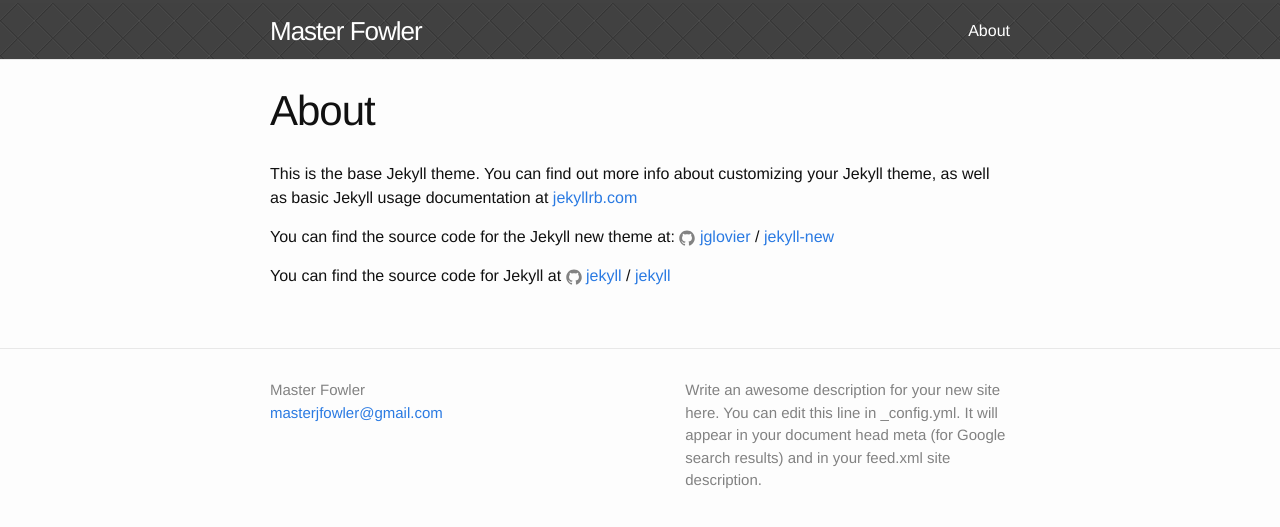
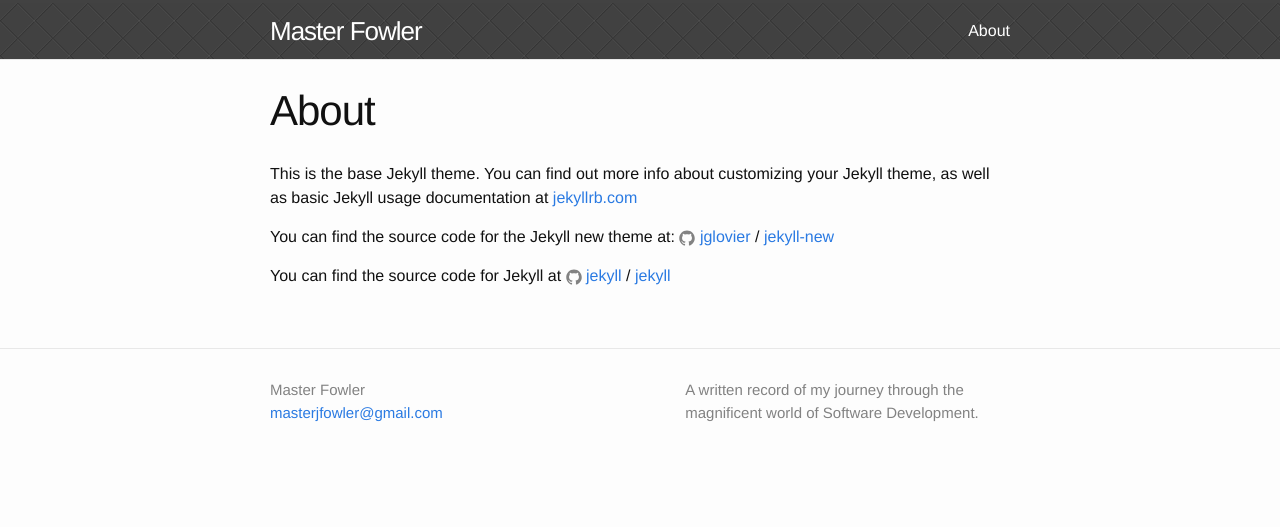
Before and after one commit to masterfowler/masterfowler.github.io, a Jekyll site: the page built from about.md, in a window 1280 px wide. Shown: the top 527 px of the page. Built offline with Jekyll 4.4.1, drawn with Linux system fonts in a browser that asks for light colours.

Commit message:
Removed underline from links. Added site description.

```diff
--- a/_config.yml
+++ b/_config.yml
@@ -9,9 +9,8 @@
 title: Master Fowler
 email: masterjfowler@gmail.com
 description: > # this means to ignore newlines until "baseurl:"
-  Write an awesome description for your new site here. You can edit this
-  line in _config.yml. It will appear in your document head meta (for
-  Google search results) and in your feed.xml site description.
+  A written record of my journey through the magnificent world
+  of Software Development.
 baseurl: "" # the subpath of your site, e.g. /blog
 url: "masterfowler.github.io" # the base hostname & protocol for your site
 #twitter_username: jekyllrb
--- a/_sass/_base.scss
+++ b/_sass/_base.scss
@@ -100,7 +100,7 @@ a {
 
     &:hover {
         color: $text-color;
-        text-decoration: underline;
+        text-decoration: none;
     }
 }
 
--- a/_sass/_layout.scss
+++ b/_sass/_layout.scss
@@ -36,6 +36,7 @@
     .page-link {
         color: #fff;
         line-height: $base-line-height;
+        text-decoration: none;
 
         // Gaps between nav items, but not on the last one
         &:not(:last-child) {
@@ -214,6 +215,11 @@
     }
 }
 
+.post-title a {
+	text-decoration: none;
+}
+
+
 .post-content {
     margin-bottom: $spacing-unit;
 
```
Also changed, not shown: 5 other files.
